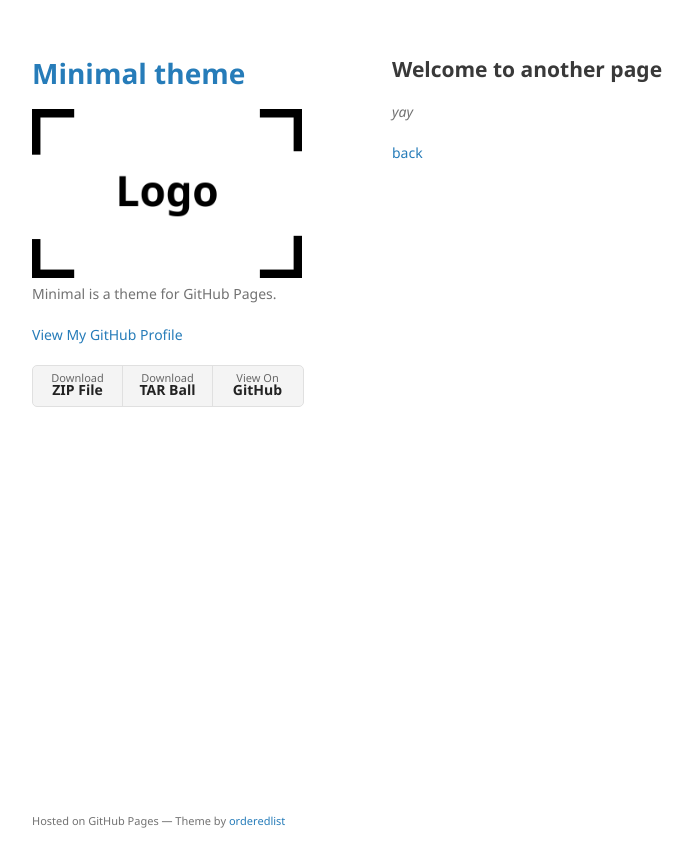
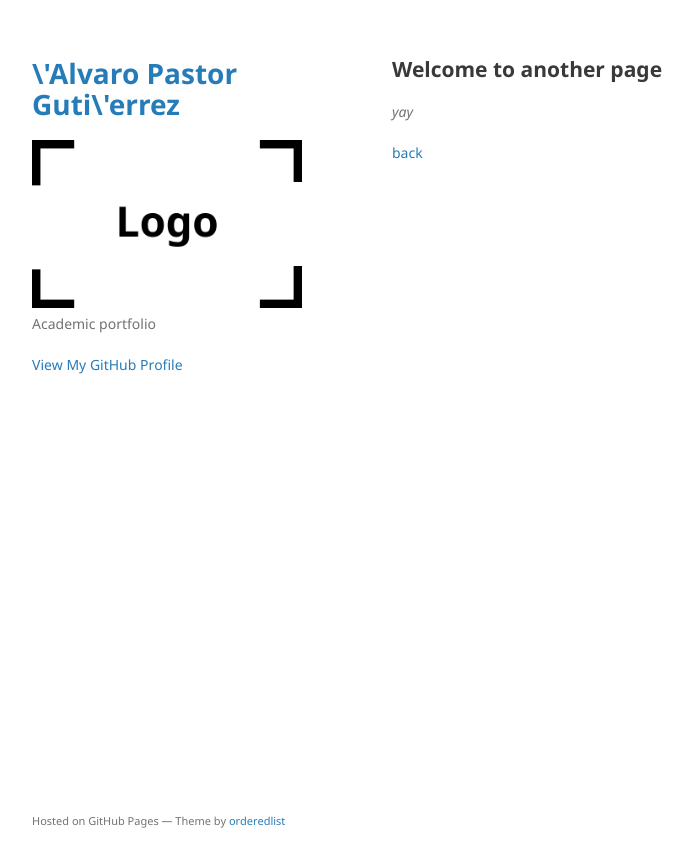
Before and after one commit to alvaro-pastor-gutierrez/alvaro-pastor-gutierrez.github.io, a Jekyll site: the page built from another-page.md, in a window 1280 px wide. Shown: the top 867 px of the page, without its empty margins (178-871 px from the left). Built offline with Jekyll 4.4.1, drawn with Linux system fonts in a browser that asks for light colours; our own code applies the rules of GitHub Pages for plain Markdown files.

Commit message:
Update _config.yml

```diff
--- a/_config.yml
+++ b/_config.yml
@@ -1,6 +1,6 @@
-title: Minimal theme
+title: \'Alvaro Pastor Guti\'errez
 logo: /assets/img/logo.png
-description: Minimal is a theme for GitHub Pages.
-show_downloads: true
-google_analytics:
-theme: jekyll-theme-minimal
+description: Academic portfolio
+# show_downloads: true
+# google_analytics:
+# theme: jekyll-theme-minimal
```
